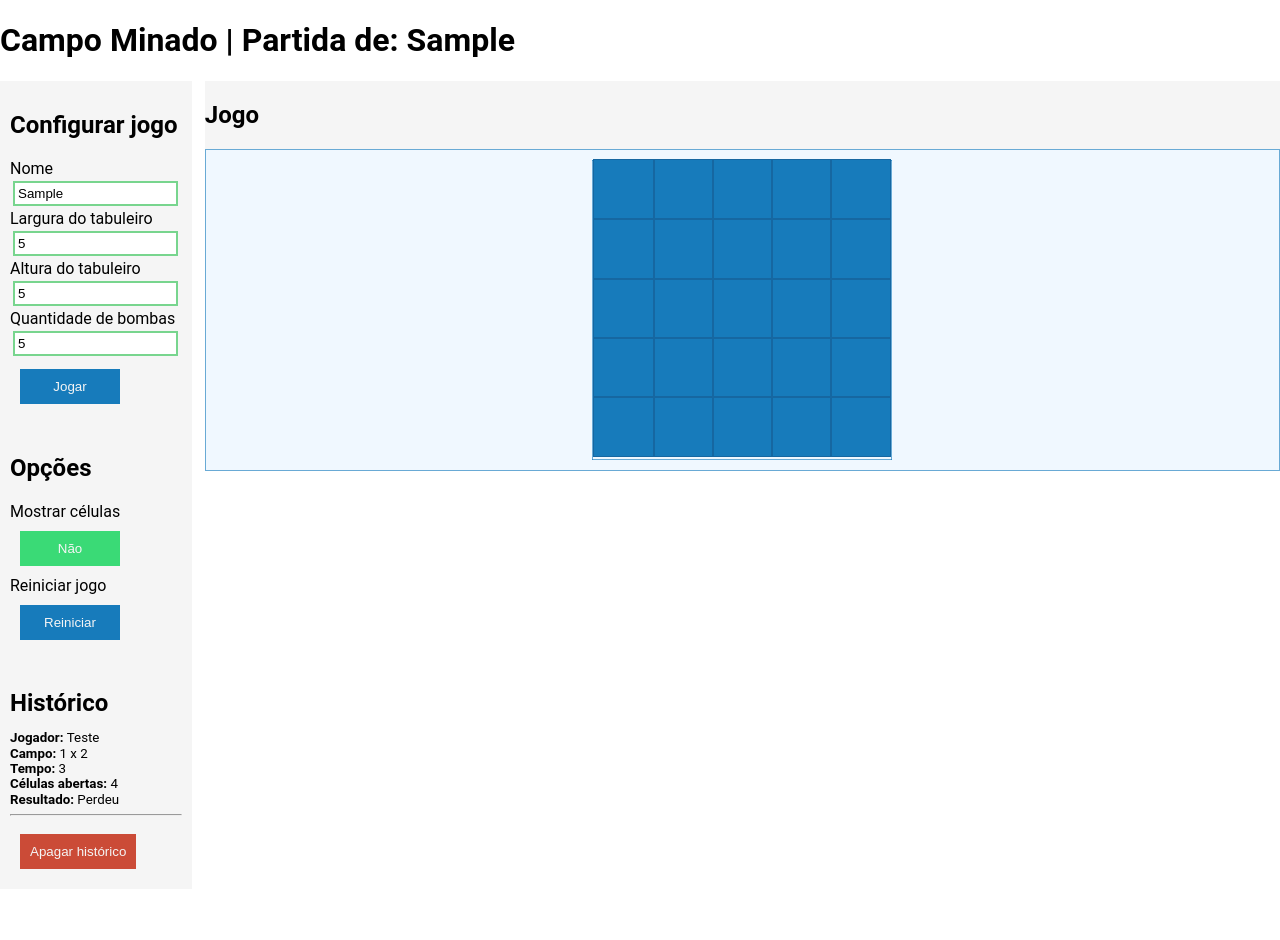
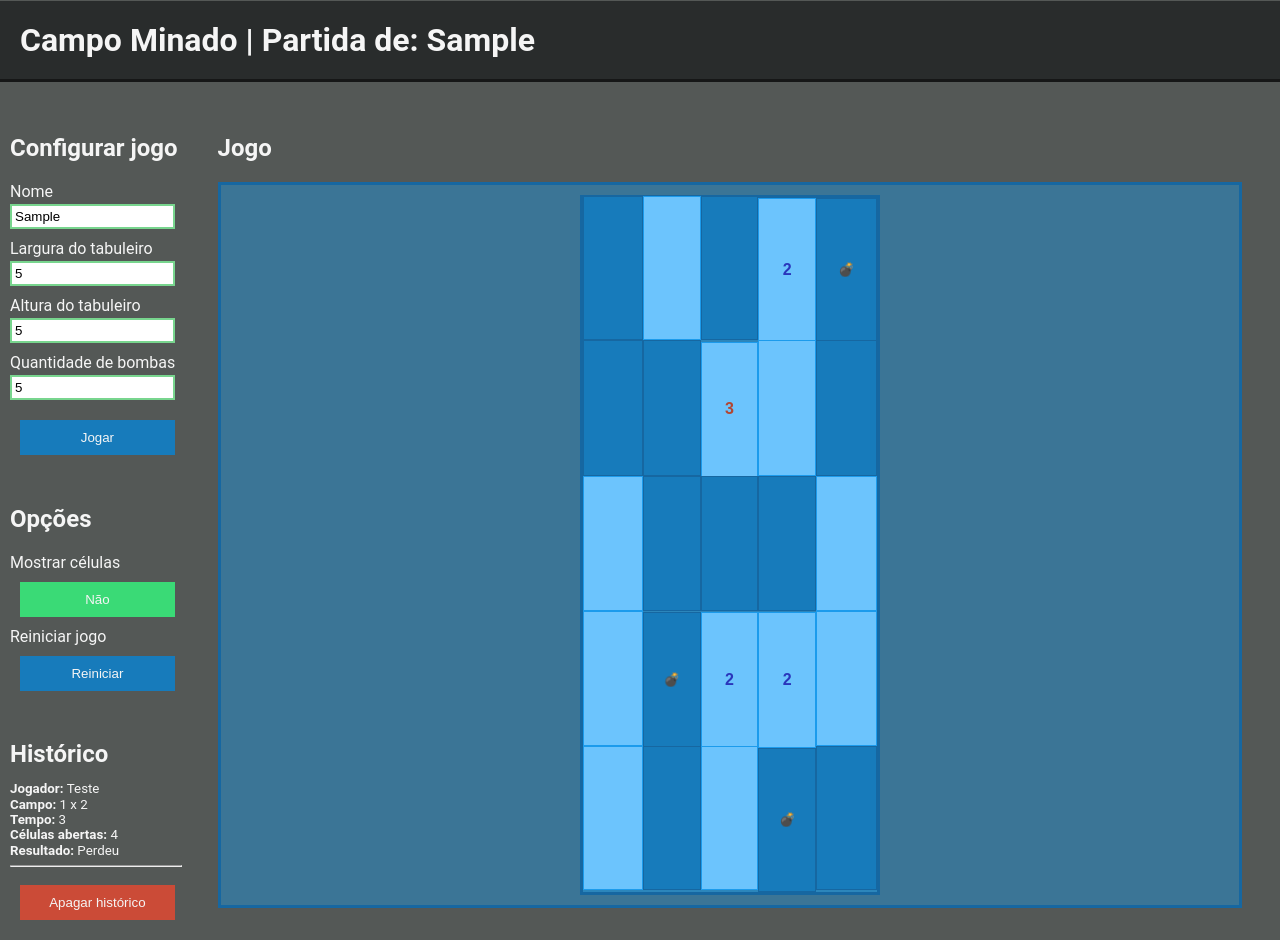
Before and after one commit to ALREstevam/Javascript-campo-minado, a plain HTML site: page Site/index.html in a window 1280 px wide. Both pictures are taken after typing "Sample", "5", "5", "5" into the empty fields and a click on the button "Jogar". Before the commit the page ends 889 px from the top, so only its background shows below. Drawn offline with Linux system fonts and the light colour scheme.

Commit message:
Atualizando design

```diff
--- a/Site/game.js
+++ b/Site/game.js
@@ -41,6 +41,7 @@ function setup() {
         document.getElementById('game').innerHTML = gameBoardHtml(matrix);
 
         playing = true;//Impedir que o jogo reinicie se clicar em iniciar jogo no meio de uma partida
+        //configHeight();
     }
     return false;
 }
@@ -49,6 +50,22 @@ function setup() {
 function pageLoad() {
     appendToHistoric("Teste", 1, 2, 3, 4, "Perdeu");//Apenas para testar o histórico
     renderHistoric("hist");
+    //configHeight();
+}
+
+function configHeight() {
+    /*var newHeight = (document.getElementById("configs").clientHeight - 20)+ "px";
+    document.getElementById("gameArea").style.setProperty("height", newHeight);*/
+
+    /*var confHeight = (document.getElementById("configs").clientHeight);
+    var gameHeight = (document.getElementById("gameArea").clientHeight);
+
+    if(confHeight > gameHeight){
+        document.getElementById("gameArea").style.setProperty("height", (confHeight - 20)+"px", "important");
+    }else{
+        document.getElementById("configs").style.setProperty("height", gameHeight+"px", "important");
+    }
+    */
 }
 
 
@@ -81,6 +98,7 @@ function  appendToHistoric(player, fieldx, fieldy, timeTaken, openedCells, match
 function clearHistoric(id){
     localStorage.removeItem('hist');
     renderHistoric(id);
+    //configHeight();
 }
 
 /*Ler histórico como um array de objetos
@@ -101,11 +119,10 @@ function historicToHtml(){
     }else{
         var hist = JSON.parse(localStorage.getItem('hist'));
 
-        console.log(elem);
-
         var rsp = "";
         for(var i = 0; i < hist.length; i++){
             var elem = hist[i];
+            console.log(elem);
             rsp += "<div class='histElement'>\n";
             rsp += "<p><strong>Jogador: </strong>"+ elem.player +"</p>\n";
             rsp += "<p><strong>Campo: </strong>"+ elem.fieldx +" x "+ elem.fieldy +"</p>\n";
@@ -195,21 +212,46 @@ function recursivelyExplore(cellx, celly, mx) {
 function gameBoardHtml(matrix) {
     var rsp = "";
     rsp += "<table class='game'>\n";
-        for(var row = 0; row < matrix.maxx; row++){
+        for(var row = 0; row < matrix.maxy; row++){
             rsp+="\t<tr>\n";
-            for(var column = 0; column < matrix.maxy; column++){
+            for(var column = 0; column < matrix.maxx; column++){
                 var pos = {
                     x: row,
                     y: column
                 };
 
+
+
+
                 /*TODO Adicionar a verificação se a célula está aberta, se estiver mostrar o ícone dentro dela,
                 para facilitar podemos representar as bombas usando o caractere: &#128163;
+
+                De acordo com o valor da célula atribuir um dos seguintes conjuntos de classes ao button
+
+                 "openedCell bomb",
+                 "openedCell one",
+                 "openedCell two",
+                 "openedCell three",
+                 "openedCell four",
+                 "openedCell five",
+                 "openedCell six",
+                 "openedCell seven",
+                 "openedCell eight",
+                 "openedCell none",
+                 "closedCell"
                 */
 
-                rsp+="\t\t<td>\n\t\t\t<button value='"+ JSON.stringify(pos) +"' id='"+
+                // v Gera um exemplo de visualização - RETIRAR ISSO QUANDO O CÓDIGO ESTIVER FEITO
+                var arr =  ["closedCell", "closedCell", "closedCell", "closedCell", "openedCell none", "openedCell none", "openedCell none", "openedCell one", "openedCell two", "openedCell three", "closedCell bomb"];
+                var rand = arr[Math.floor(Math.random() * arr.length)];
+                console.log(rand);
+                // ^ Gera um exemplo de visualização - RETIRAR ISSO QUANDO O CÓDIGO ESTIVER FEITO
+
+                rsp+="\t\t<td>\n\t\t\t" +
+                    "<button value='"+ JSON.stringify(pos) +"' id='"+
                     (row.toString() + "," + column.toString()) +"'" +
-                    " onclick='elementClicked(this.id)'></button>\n\t\t</td>\n";
+                    " onclick='elementClicked(this.id)' class='"+ rand +"'>" +
+                    "</button>\n\t\t</td>\n";
             }
             rsp+="\t</tr>\n";
         }
--- a/Site/index.html
+++ b/Site/index.html
@@ -11,10 +11,10 @@
 </head>
 <body onload="pageLoad();">
 <h1 id="gameBigTitle">Campo Minado | Partida de: </h1>
-<div class="configs">
+<div class="configs" id="configs">
     <div id="setupArea" class="configsInside">
         <h2>Configurar jogo</h2>
-        <form name="setupForm" onsubmit="return setup();">
+        <form name="setupForm" onsubmit="return setup()">
             <label for="name">Nome</label>
             <input type="text" name="nome" id="name" placeholder="Seu Nome Aqui" required class="inputFill">
 
@@ -48,7 +48,7 @@
         <div id="hist">
 
         </div>
-        <button id="clearHist" name="clearHust" class="button redButton" onclick="clearHistoric('hist')">Apagar histórico</button>
+        <button id="clearHist" name="clearHust" class="button redButton" onclick="clearHistoric('hist');configHeight();">Apagar histórico</button>
     </div>
 </div>
 
--- a/Site/styles.css
+++ b/Site/styles.css
@@ -1,7 +1,11 @@
 body{
     font-family: "Roboto", "Calibri Light", sans-serif;
     padding: 0;
-    margin: 0;
+    margin: -20px 0 0 0;
+    /*color: #292c2c;
+    background-color: whitesmoke;*/
+    color: whitesmoke;
+    background-color: #545856;
 }
 
 table {
@@ -18,7 +22,9 @@ table {
     cursor: pointer;
     transition: background 0.5s;
     min-width: 100px;
+    width: 90%;
 }
+
 
 .gameName{
     font-size: 30pt;
@@ -62,7 +68,7 @@ input{
     display: block;
     border: #545856 2px solid;
     padding: 3px;
-    margin: 3px;
+    margin: 3px 0 10px 0;
     transition: border 1s;
 }
 
@@ -91,21 +97,22 @@ input:invalid{
 
 .configsInside{
     padding: 10px;
-    background-color: whitesmoke;
+    background-color: inherit;
 }
 
 #gameArea{
-    background-color: whitesmoke;
-
-    float: right;
-    width: 84%;
+    background-color: inherit;
+    margin: 0;
+    float: left;
+    width: 80%;
+    padding: 10px 2% 10px 2%;
 }
 
 #gameArea .game{
-    background-color: aliceblue;
+    background-color: rgba(23, 159, 241, 0.41);
     min-width: 300px;
-    min-height: 300px;
-    border: solid rgba(23, 123, 187, 0.62) 1px;
+    min-height: 700px;
+    border: solid rgba(22, 103, 161, 1) 3px;
     padding: 10px;
     overflow: auto;
 }
@@ -132,9 +139,6 @@ table.game tr td button{
     height: 100%;
     margin: 0;
     padding: 0;
-
-    background-color: #177bbb;
-    border: solid 1px #1667a1;
     cursor: pointer;
 }
 
@@ -146,3 +150,66 @@ table.game tr td button:hover{
     font-size: 10pt;
     line-height: 15%;
 }
+
+#gameBigTitle{
+    width: 96.9%;
+    background-color: #292c2c;
+    padding: 20px;
+    border-bottom: solid 3px #161717;
+    color: whitesmoke;
+}
+
+.openedCell{
+    background-color: #6cc4fd;
+    border: solid 1px #1c9bec;
+    font-weight: bolder;
+    font-size: 12pt;
+}
+
+.closedCell{
+    background-color: #177bbb;
+    border: solid 1px #1667a1;
+}
+
+.one:after{
+    color: #2c8c44;
+    content: "1";
+}
+
+.two:after{
+    color: #2a36bb;
+    content: "2";
+}
+
+.three:after{
+    color: #b24632;
+    content: "3";
+}
+
+.four:after{
+    content: "4";
+}
+
+.five:after{
+    content: "5";
+}
+
+.six:after{
+    content: "6";
+}
+
+.seven:after{
+    content: "7";
+}
+
+.eight:after{
+    content: "8";
+}
+
+.none{
+
+}
+
+.bomb:after{
+    content: "\01F4A3";
+}
```
